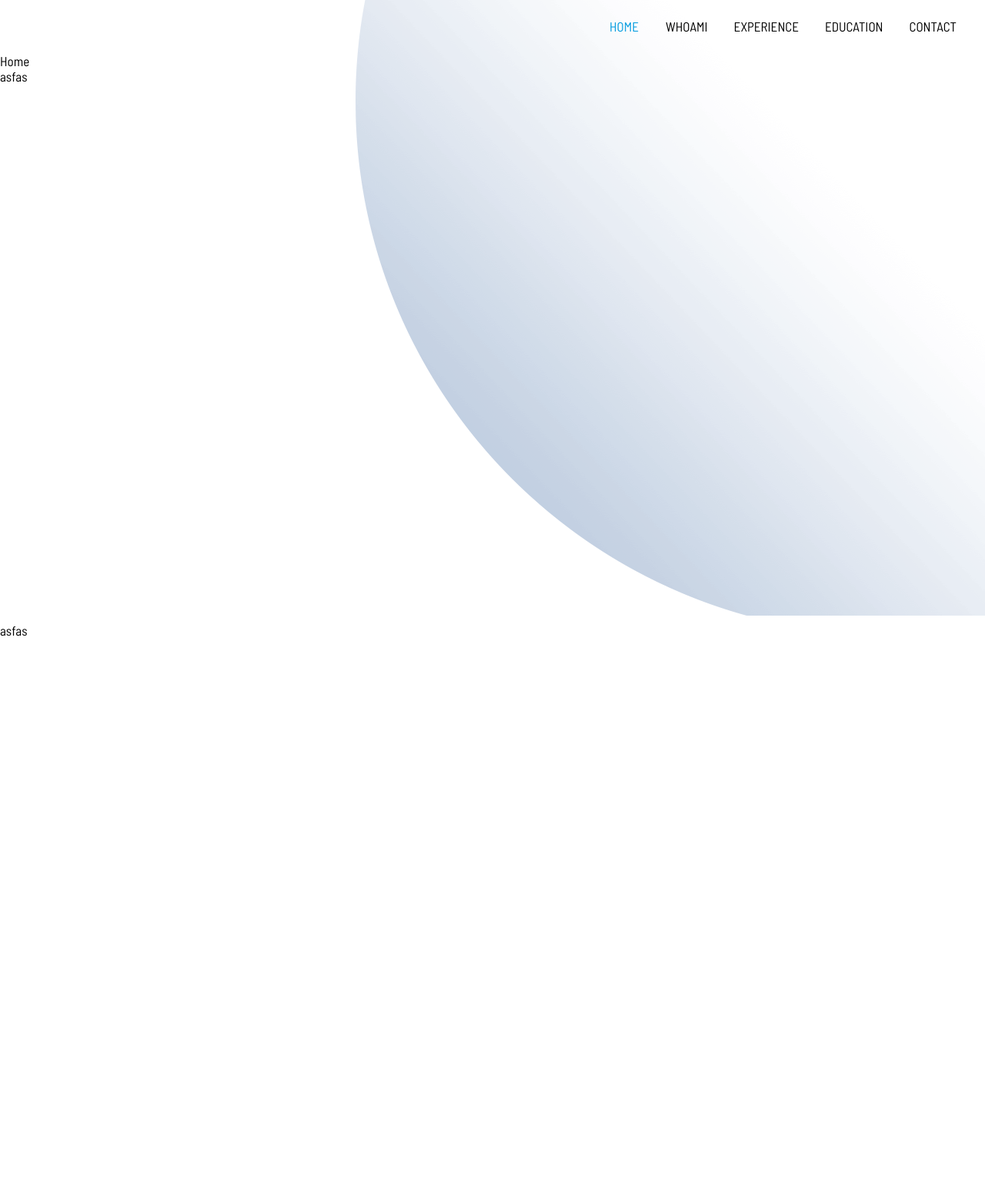
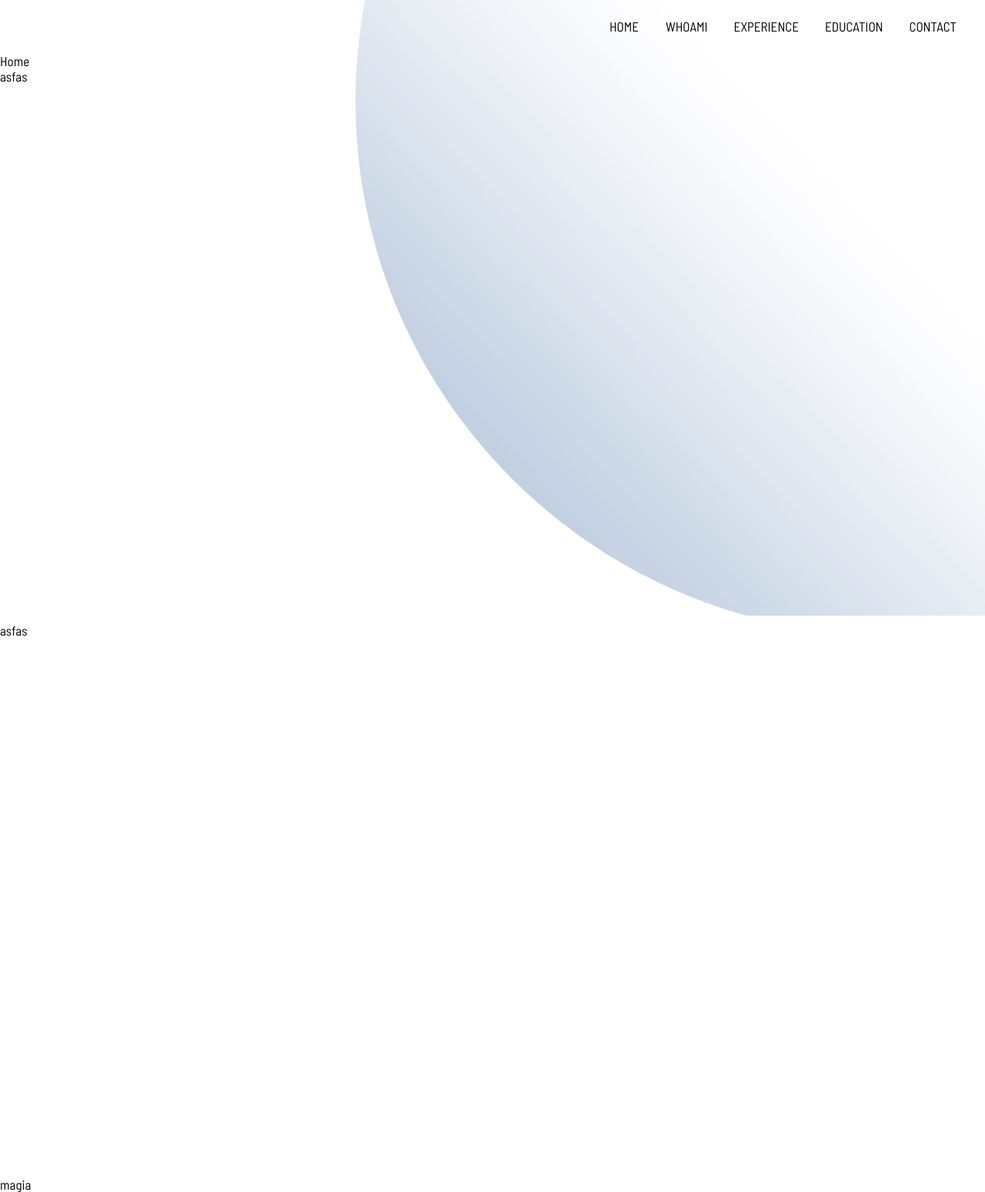
Before and after one commit to Canario0/canario0.github.io, a Svelte app: page / in a window 1280 px wide. Shown: the whole page at 77% size. Built offline with nearby package versions, Linux system fonts and the light colour scheme.

Commit message:
feat: dynamic hash base routing

```diff
--- a/src/App.svelte
+++ b/src/App.svelte
@@ -1,17 +1,15 @@
 <script lang="ts">
-  import { Router, Route } from "svelte-navigator";
   import CustomLink from "./lib/CustomLink.svelte";
   import NavBar from "./lib/NavBar.svelte";
   const paths: { [key: string]: string } = {
-    home: "/",
-    whoami: "/whoami",
-    experience: "/experience",
-    education: "/education",
-    contact: "/contact"
+    home: "#home",
+    whoami: "#whoami",
+    experience: "#experience",
+    education: "#education",
+    contact: "#contact"
   };
 </script>
 
-<Router>
   <div class="header-container">
     <NavBar>
       <CustomLink path={paths.home}><p class="link-content">Home</p></CustomLink>
@@ -21,19 +19,16 @@
       <CustomLink path={paths.contact}><p class="link-content">Contact</p></CustomLink>
     </NavBar>
   </div>
-  <div style="z-index: 1; position: relative;">
-    <Route path="/">
+  <div>
+    <div id="home">
       <div>Home</div>
       <section style="min-height: 90vh;">asfas</section>
       <section style="min-height: 90vh;">asfas</section>
-    </Route>
-    <Route path="blog/*">
-      <Route path="/">
+    </div>
+    <div id="whoami">
         <div>magia</div>
-      </Route>
-    </Route>
+    </div>
   </div>
-</Router>
 
 <style>
   .header-container {
--- a/src/lib/CustomLink.svelte
+++ b/src/lib/CustomLink.svelte
@@ -1,12 +1,12 @@
 <script lang="ts">
-  import type { NavigatorLocation } from "svelte-navigator";
-  import { link, useLocation } from "svelte-navigator";
+    import {activeRoute} from "./stores/routing";
+
+
   export let path: string;
-  const location = useLocation();
-  const isActivePath = (location: NavigatorLocation, href: string) => location.pathname === href;
+  const isActivePath = (route: string, href: string) => route=== href;
 </script>
 
-<a href={path} class="link" use:link class:active={isActivePath($location, path)}>
+<a href={path} class="link" class:active={isActivePath($activeRoute, path)}>
   <slot />
 </a>
 
--- /dev/null
+++ b/src/lib/stores/routing.ts
@@ -0,0 +1,11 @@
+import { readable } from "svelte/store";
+
+export const activeRoute = readable(window.location.hash, (set) => {
+  const onChange = () => {
+    set(window.location.hash);
+  };
+  addEventListener("hashchange", onChange);
+  return () => {
+    removeEventListener("hashchange", onChange);
+  };
+});
```
